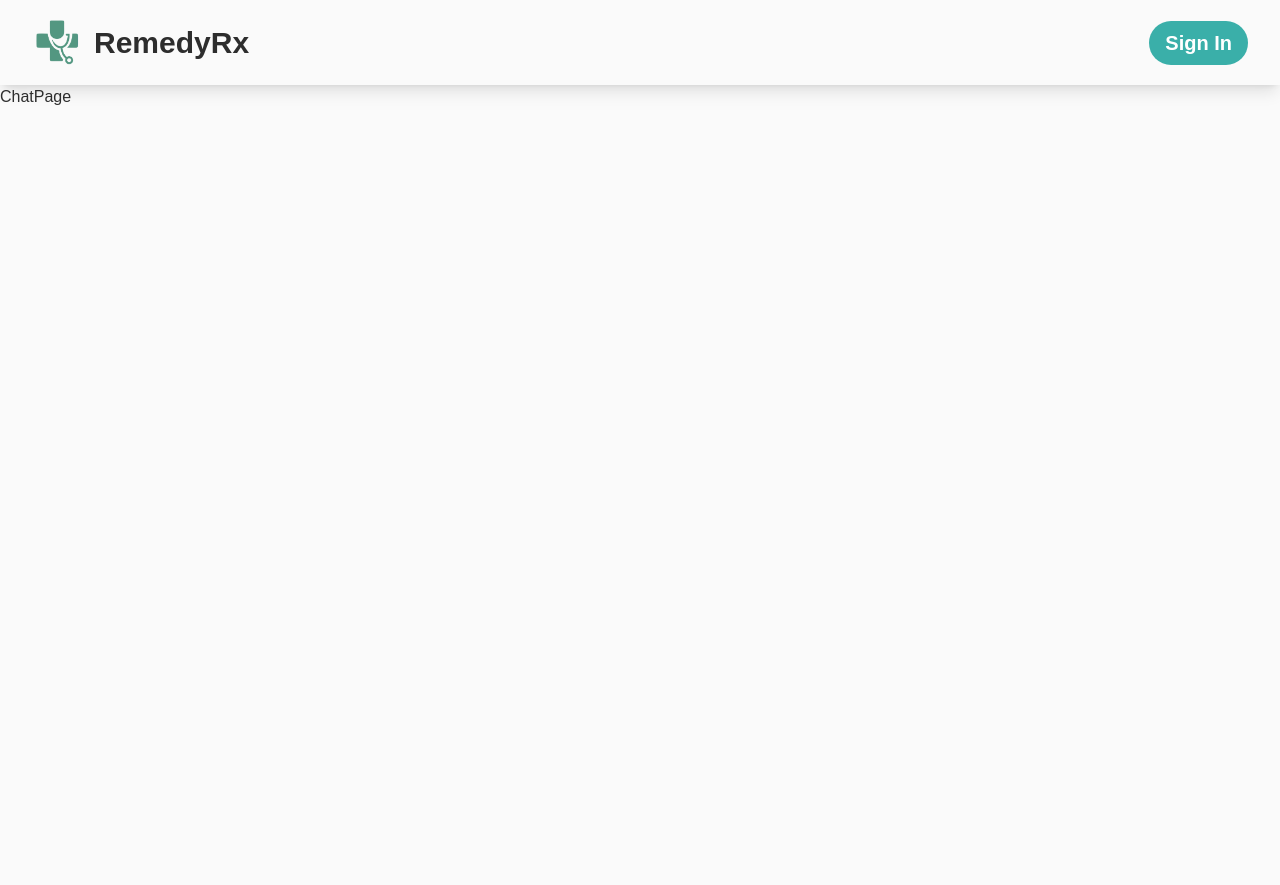
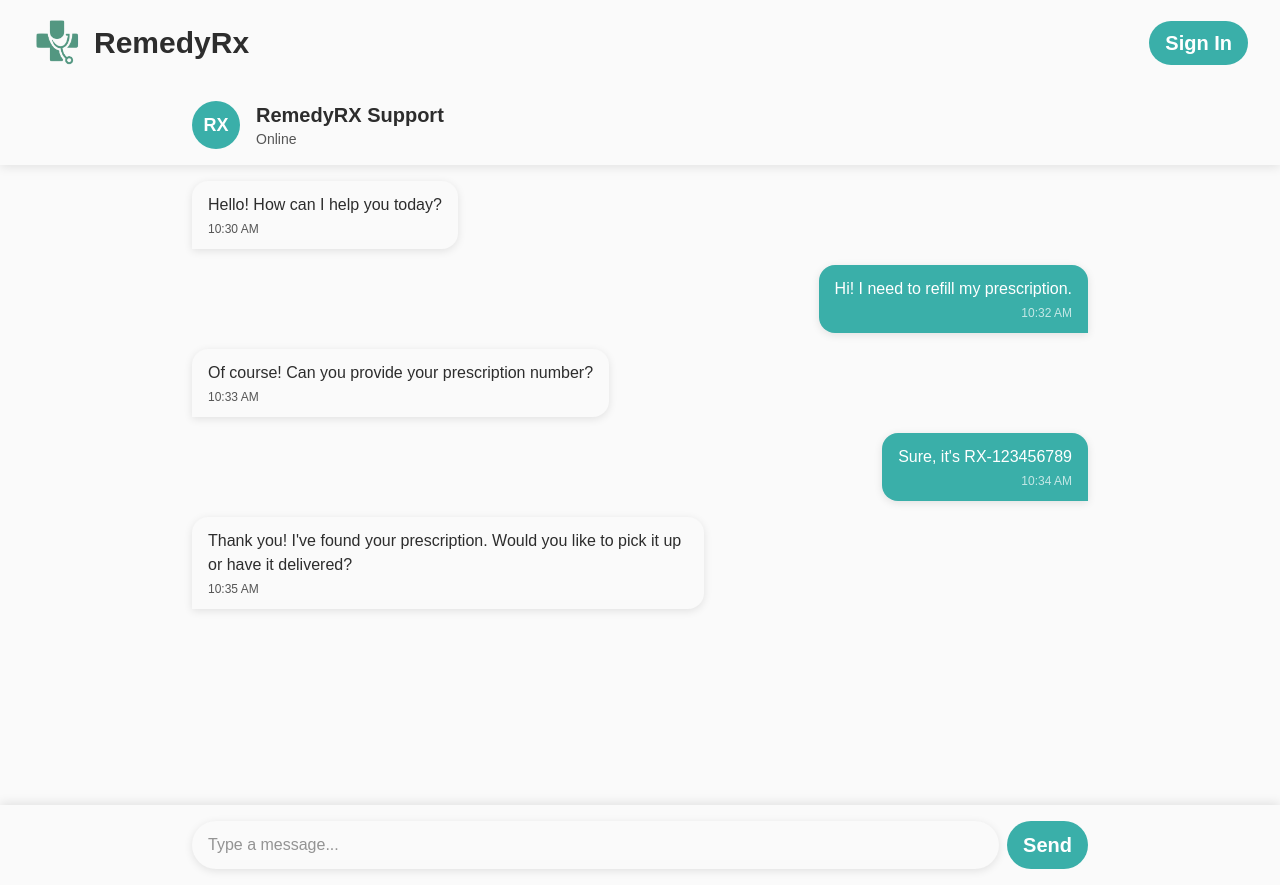
Before and after one commit to soumiksen/MediRoutine, a Next.js app: page /chat in a window 1280 px wide. Before the commit the page ends 800 px from the top, so only its background shows below. Built offline with nearby package versions, Linux system fonts and the light colour scheme.

Commit message:
Save changes to src/app/chat/page.jsx

```diff
--- a/src/app/chat/page.jsx
+++ b/src/app/chat/page.jsx
@@ -1,9 +1,168 @@
-import React from 'react'
+"use client"
+
+import { useState, useEffect, useRef } from 'react';
+import Button from '../../components/button';
+import Input from '../../components/Input';
 
 const ChatPage = () => {
+  const [messages, setMessages] = useState([
+    {
+      id: 1,
+      text: "Hello! How can I help you today?",
+      sender: 'receiver',
+      timestamp: '10:30 AM'
+    },
+    {
+      id: 2,
+      text: "Hi! I need to refill my prescription.",
+      sender: 'user',
+      timestamp: '10:32 AM'
+    },
+    {
+      id: 3,
+      text: "Of course! Can you provide your prescription number?",
+      sender: 'receiver',
+      timestamp: '10:33 AM'
+    },
+    {
+      id: 4,
+      text: "Sure, it's RX-123456789",
+      sender: 'user',
+      timestamp: '10:34 AM'
+    },
+    {
+      id: 5,
+      text: "Thank you! I've found your prescription. Would you like to pick it up or have it delivered?",
+      sender: 'receiver',
+      timestamp: '10:35 AM'
+    }
+  ]);
+
+  const [inputMessage, setInputMessage] = useState('');
+  const messagesContainerRef = useRef(null);
+
+  // Auto-scroll to bottom when messages change
+  useEffect(() => {
+    if (messagesContainerRef.current) {
+      messagesContainerRef.current.scrollTop = messagesContainerRef.current.scrollHeight;
+    }
+  }, [messages]);
+
+  const handleSendMessage = () => {
+    if (inputMessage.trim() === '') return;
+
+    const newMessage = {
+      id: messages.length + 1,
+      text: inputMessage,
+      sender: 'user',
+      timestamp: new Date().toLocaleTimeString('en-US', { hour: 'numeric', minute: '2-digit' })
+    };
+
+    setMessages([...messages, newMessage]);
+    setInputMessage('');
+  };
+
+  const handleKeyPress = (e) => {
+    if (e.key === 'Enter' && !e.shiftKey) {
+      e.preventDefault();
+      handleSendMessage();
+    }
+  };
+
   return (
-    <div>ChatPage</div>
-  )
-}
+    <div className="flex flex-col" style={{
+      backgroundColor: 'var(--color-remedy-primary)',
+      height: '100vh',
+      width: '100vw',
+      overflow: 'hidden'
+    }}>
+      {/* Chat Header */}
+      <div className="flex-shrink-0 p-4" style={{
+        backgroundColor: 'var(--color-remedy-primary)',
+        boxShadow: '0 2px 10px rgba(0, 0, 0, 0.1)'
+      }}>
+        <div className="max-w-4xl mx-auto flex items-center gap-4">
+          <div
+            className="w-12 h-12 rounded-full flex items-center justify-center text-lg font-bold text-white"
+            style={{ backgroundColor: '#3AAFA9' }}
+          >
+            RX
+          </div>
+          <div>
+            <h2 className="text-xl font-semibold" style={{ color: 'var(--color-remedy-secondary)' }}>
+              RemedyRX Support
+            </h2>
+            <p className="text-sm" style={{ color: '#555555' }}>
+              Online
+            </p>
+          </div>
+        </div>
+      </div>
 
-export default ChatPage
+      {/* Messages Container */}
+      <div
+        ref={messagesContainerRef}
+        className="flex-1 overflow-y-auto p-4"
+        style={{ minHeight: 0 }}
+      >
+        <div className="max-w-4xl mx-auto space-y-4">
+          {messages.map((message) => (
+            <div
+              key={message.id}
+              className={`flex ${message.sender === 'user' ? 'justify-end' : 'justify-start'}`}
+            >
+              <div
+                className={`max-w-xs md:max-w-md lg:max-w-lg px-4 py-3 rounded-2xl ${
+                  message.sender === 'user' ? 'rounded-br-none' : 'rounded-bl-none'
+                }`}
+                style={{
+                  backgroundColor: message.sender === 'user' ? '#3AAFA9' : 'var(--color-remedy-primary)',
+                  color: message.sender === 'user' ? 'white' : 'var(--color-remedy-secondary)',
+                  boxShadow: '0 2px 8px rgba(0, 0, 0, 0.1)'
+                }}
+              >
+                <p className="text-sm md:text-base break-words">{message.text}</p>
+                <p
+                  className="text-xs mt-1"
+                  style={{
+                    color: message.sender === 'user' ? 'rgba(255, 255, 255, 0.7)' : '#555555',
+                    textAlign: message.sender === 'user' ? 'right' : 'left'
+                  }}
+                >
+                  {message.timestamp}
+                </p>
+              </div>
+            </div>
+          ))}
+        </div>
+      </div>
+
+      {/* Input Area */}
+      <div className="flex-shrink-0 p-4" style={{
+        backgroundColor: 'var(--color-remedy-primary)',
+        boxShadow: '0 -2px 10px rgba(0, 0, 0, 0.1)'
+      }}>
+        <div className="max-w-4xl mx-auto flex gap-2">
+          <input
+            type="text"
+            placeholder="Type a message..."
+            value={inputMessage}
+            onChange={(e) => setInputMessage(e.target.value)}
+            onKeyPress={handleKeyPress}
+            className="flex-1 px-4 py-3 rounded-full focus:outline-none transition-all duration-200"
+            style={{
+              backgroundColor: 'var(--color-remedy-primary)',
+              color: 'var(--color-remedy-secondary)',
+              boxShadow: '0 2px 8px rgba(0, 0, 0, 0.1)'
+            }}
+          />
+          <Button onClick={handleSendMessage}>
+            Send
+          </Button>
+        </div>
+      </div>
+    </div>
+  );
+};
+
+export default ChatPage;
```
